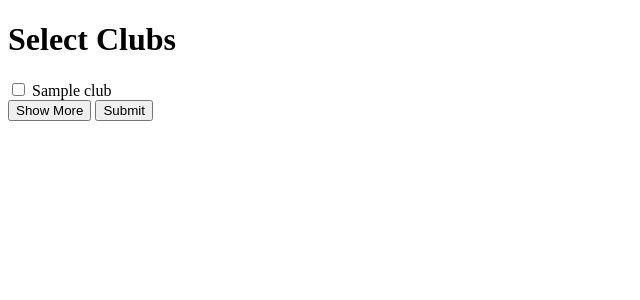
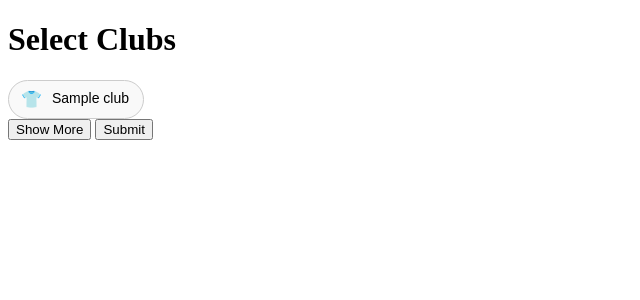
Before and after one commit to theoddone82/Check24Winter, a Django app: page / in a window 1280 px wide. Shown: the top 300 px of the page, without its empty margins (0-640 px from the left). Run offline with Django 5.2, Linux system fonts and the light colour scheme; tables that the repository leaves empty hold one stand-in row (values such as "Sample post").

Commit message:
looks a little better and works

```diff
--- a/attemptNumberTwo/gameLogic/forms/footballTeamForm.py
+++ b/attemptNumberTwo/gameLogic/forms/footballTeamForm.py
@@ -4,6 +4,6 @@ from django import forms
 class TeamSelectionForm(forms.Form):
     clubs = forms.ModelMultipleChoiceField(
         queryset=clubs.objects.all().order_by('name'),
-        widget=forms.CheckboxSelectMultiple,
+        # widget=forms.CheckboxSelectMultiple,
         required=False,
     )
--- a/attemptNumberTwo/gameLogic/templates/index.html
+++ b/attemptNumberTwo/gameLogic/templates/index.html
@@ -7,16 +7,60 @@
     <meta name="viewport" content="width=device-width, initial-scale=1.0">
     <title>Team Selection</title>
     <style>
-        /* Optional styling to hide checkboxes */
+        /* Container for the club options */
+        .club-container {
+            display: flex;
+            flex-wrap: wrap;
+            gap: 10px;
+        }
+
+        /* Hide the actual checkbox */
+        .club-checkbox {
+            display: none;
+        }
+
+        /* Style the label as a pill/button */
+        .club-label {
+            display: flex;
+            align-items: center;
+            padding: 8px 12px;
+            border: 1px solid #ccc;
+            border-radius: 20px;
+            background-color: #f9f9f9;
+            cursor: pointer;
+            transition: background-color 0.3s, border-color 0.3s;
+            font-family: Arial, sans-serif;
+            font-size: 14px;
+        }
+
+        /* Trikot (jersey) icon styling */
+        .club-icon {
+            font-size: 1.2em;
+            margin-right: 8px;
+            color: #e53935; /* Red color for trikot icon */
+        }
+
+        /* Style for checked state */
+        .club-checkbox:checked + .club-label {
+            background-color: #d1e7ff;
+            border-color: #007bff;
+            color: #007bff;
+        }
+
+        /* Change icon color in checked state */
+        .club-checkbox:checked + .club-label .club-icon {
+            color: #007bff;
+        }
+
+        /* Hidden class for additional options */
         .hidden {
             display: none;
         }
     </style>
     <script>
         function showMoreOptions() {
-            // Get all checkboxes with the class "extra-club"
+            // Reveal all elements with the class "extra-club"
             var extraOptions = document.querySelectorAll(".extra-club");
-            // Make each extra option visible
             extraOptions.forEach(function(option) {
                 option.classList.remove("hidden");
             });
@@ -32,11 +76,15 @@
 <form method="post" action="{% url 'streaming_table' %}">
     {% csrf_token %}
 
-    <!-- Displaying only the first 10 checkboxes initially -->
-    <div>
+    <!-- Container for club options with only the first 10 visible initially -->
+    <div class="club-container">
         {% for club in form.clubs %}
             <div class="{% if forloop.counter > 10 %}hidden extra-club{% endif %}">
-                {{ club }}
+                <input type="checkbox" class="club-checkbox" id="club-{{ forloop.counter }}" name="clubs" value="{{ club.data.value }}">
+                <label class="club-label" for="club-{{ forloop.counter }}">
+                    <span class="club-icon">👕</span> <!-- Trikot icon (replace with an actual icon if desired) -->
+                    {{ club }}
+                </label>
             </div>
         {% endfor %}
     </div>
--- a/attemptNumberTwo/gameLogic/views.py
+++ b/attemptNumberTwo/gameLogic/views.py
@@ -56,6 +56,10 @@ def streaming_table(request):
         streaming_packages = []
         test={}
         selectedClubs = request.POST.getlist('clubs')
+
+        if selectedClubs == []:
+            return redirect(reverse('index'))
+        print(selectedClubs)
         lieges = set()
         for name in clubs.objects.filter(id__in=selectedClubs):
             games = game.objects.filter(Q(team_home=name) | Q(team_away=name))
```
